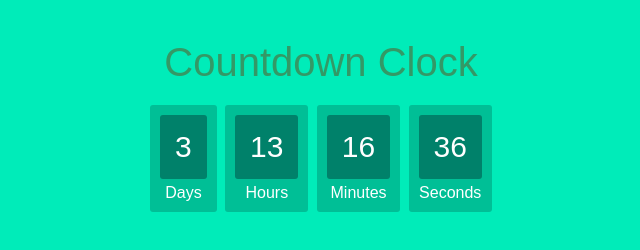
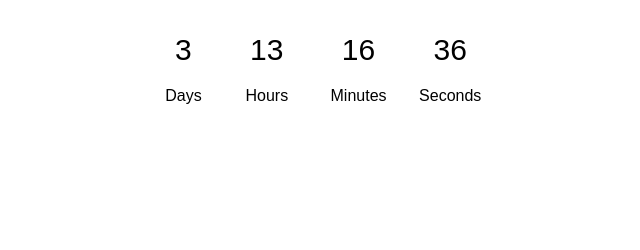
Before and after one commit to amandacarbone/countdown-clock, a plain HTML site: page index.html in a window 1280 px wide. Shown: the whole page, without its empty margins (319-959 px from the left). Drawn offline with Linux system fonts and the light colour scheme.

Commit message:
simplified css for design options

```diff
--- a/app.js
+++ b/app.js
@@ -53,7 +53,7 @@
     }
 
     var deadline = getNextSunday();
-    initializeClock('clockdiv', convertToEST(deadline));
+    initializeClock('clockContainer', convertToEST(deadline));
 
     var handler = {
         init: function(options) {
--- a/index.html
+++ b/index.html
@@ -5,25 +5,24 @@
     <meta http-equiv="X-UA-Compatible" content="IE=edge">
     <meta name="viewport" content="width=device-width, initial-scale=1.0">
     <link rel="stylesheet" href="styles.css">
-    <title>Document</title>
+    <title>Countdown Clock</title>
 </head>
 <body>
-    <h1>Countdown Clock</h1>
-    <div id="clockdiv">
-        <div>
-            <span class="days"></span>
+    <div id="clockContainer">
+        <div id="clockOuter">
+            <span class="days" id="clockInner"></span>
             <div class="smalltext">Days</div>
         </div>
-        <div>
-            <span class="hours"></span>
+        <div id="clockOuter">
+            <span class="hours" id="clockInner"></span>
             <div class="smalltext">Hours</div>
         </div>
-        <div>
-            <span class="minutes"></span>
+        <div id="clockOuter">
+            <span class="minutes" id="clockInner"></span>
             <div class="smalltext">Minutes</div>
         </div>
-        <div>
-            <span class="seconds"></span>
+        <div id="clockOuter">
+            <span class="seconds" id="clockInner"></span>
             <div class="smalltext">Seconds</div>
         </div>
     </div>
--- a/styles.css
+++ b/styles.css
@@ -1,37 +1,27 @@
 body {
     text-align: center;
-	background: #00ECB9;
     font-family: sans-serif;
     font-weight: 100;
 }
 
-h1  {
-  color: #396;
-  font-weight: 100;
-  font-size: 40px;
-  margin: 40px 0px 20px;
-}
-
-#clockdiv{
+#clockContainer {
 	font-family: sans-serif;
-	color: #fff;
+	color: #000;
 	display: inline-block;
 	font-weight: 100;
 	text-align: center;
 	font-size: 30px;
 }
 
-#clockdiv > div{
+#clockOuter {
 	padding: 10px;
 	border-radius: 3px;
-	background: #00BF96;
 	display: inline-block;
 }
 
-#clockdiv div > span{
+#clockInner {
 	padding: 15px;
 	border-radius: 3px;
-	background: #00816A;
 	display: inline-block;
 }
 
```
